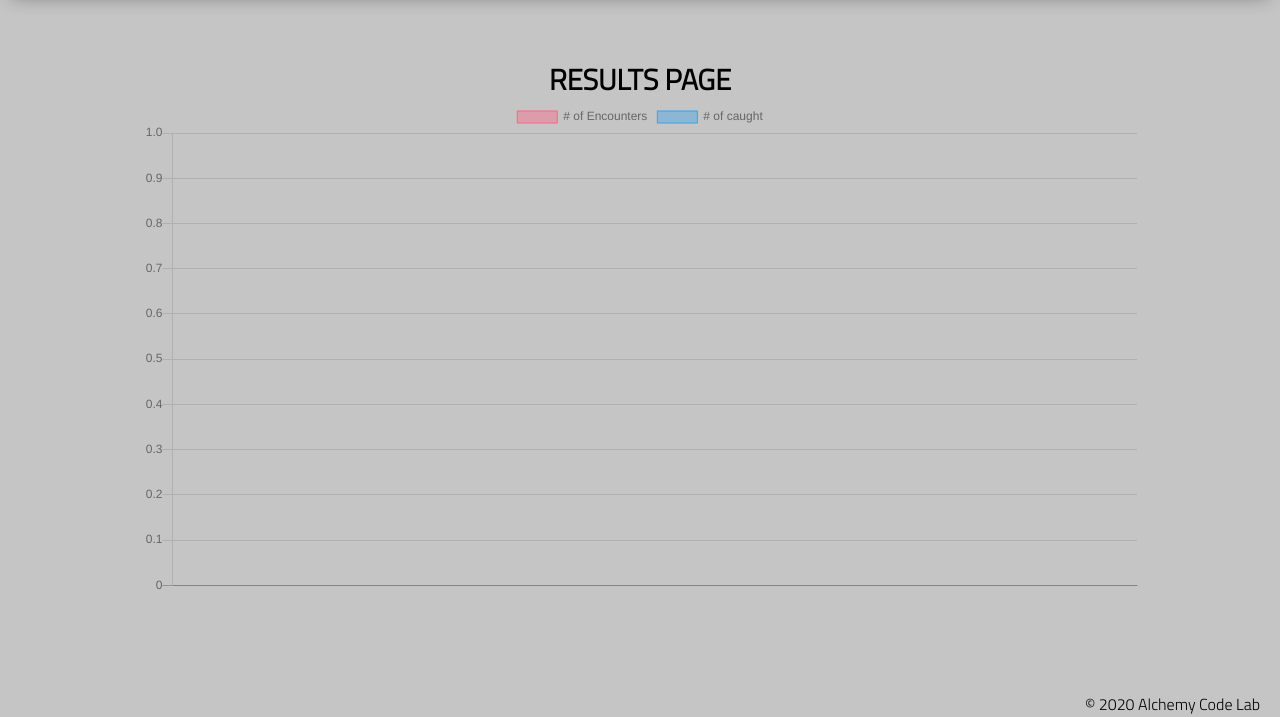
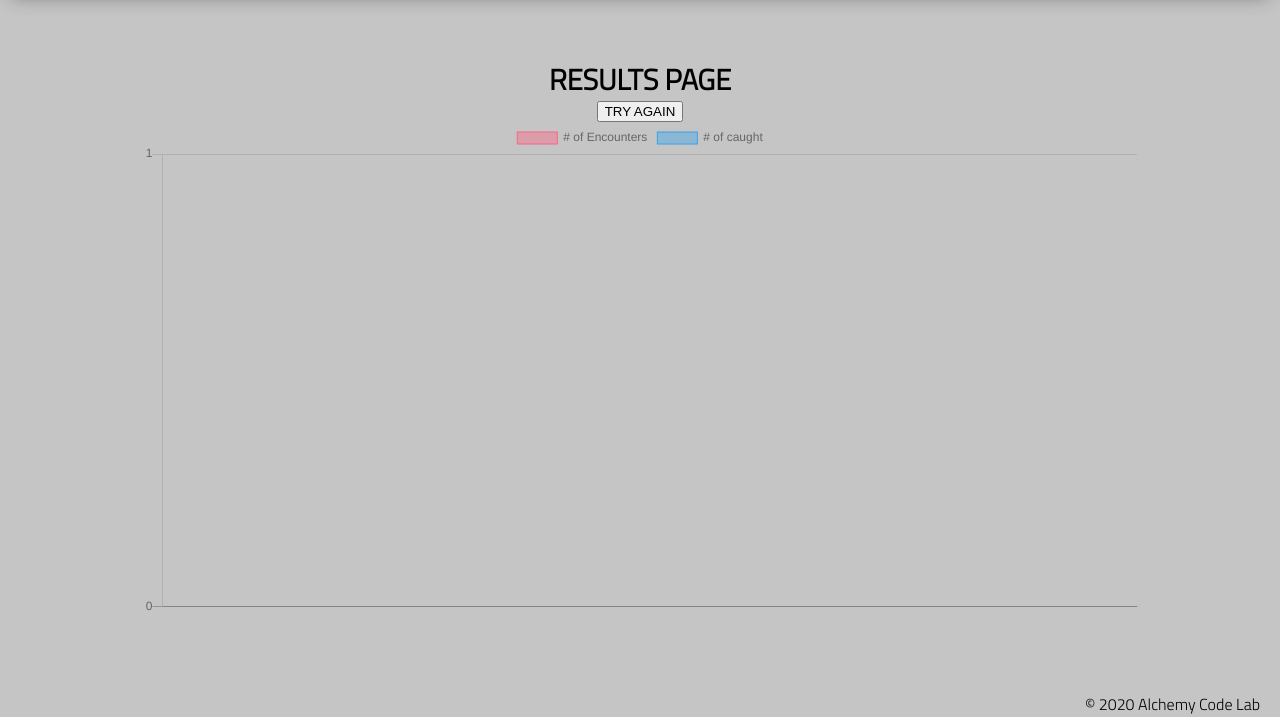
Before and after one commit to zhaned/lab-11-pokemon-catcher, a plain HTML site: page results/index.html in a window 1280 px wide. Shown: the part 83-800 px from the top of the page. Drawn offline with nearby package versions, Linux system fonts and the light colour scheme.

Commit message:
added restart button to play again

```diff
--- a/results/index.html
+++ b/results/index.html
@@ -22,6 +22,7 @@
     <main>
         <section class="main-section">
             <h2>RESULTS PAGE</h2>
+            <button id='reset'>TRY AGAIN</button>
             <canvas id='myChart'></canvas>
         </section>
     </main>
--- a/results/results.js
+++ b/results/results.js
@@ -1,8 +1,14 @@
 import { getPokeData } from '../localStorageUtils.js';
 import { labelsArray, encounterArray, caughtArray } from './mungeUtil.js';
 
+const resetButton = document.getElementById('reset');
 const pokeData = getPokeData();
 var ctx = document.getElementById('myChart').getContext('2d');
+
+resetButton.addEventListener('click', () =>{
+    localStorage.clear();
+    window.location = '..';
+});
 
 var myChart = new Chart(ctx, { //eslint-disable-line
     type: 'bar',
@@ -25,7 +31,8 @@ var myChart = new Chart(ctx, { //eslint-disable-line
         scales: {
             yAxes: [{
                 ticks: {
-                    beginAtZero: true
+                    beginAtZero: true,
+                    stepSize: 1
                 }
             }]
         }
```
